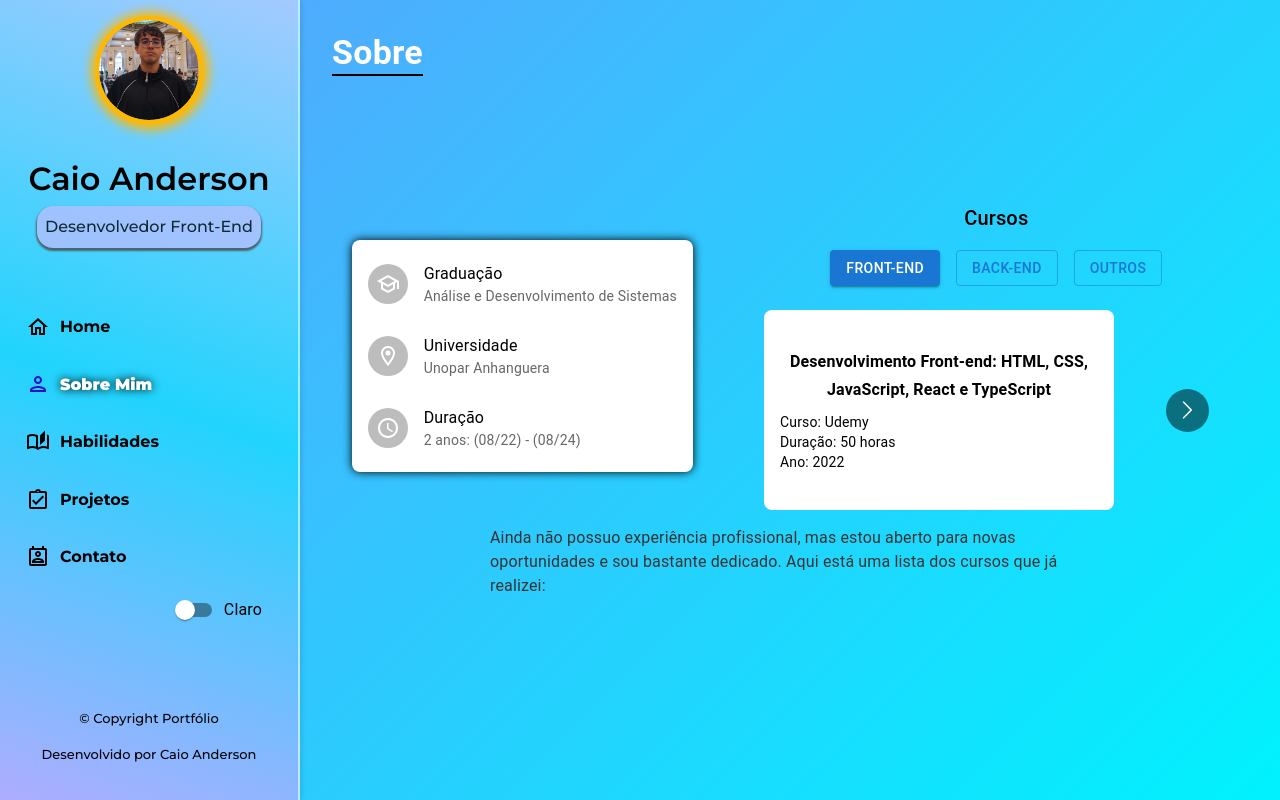
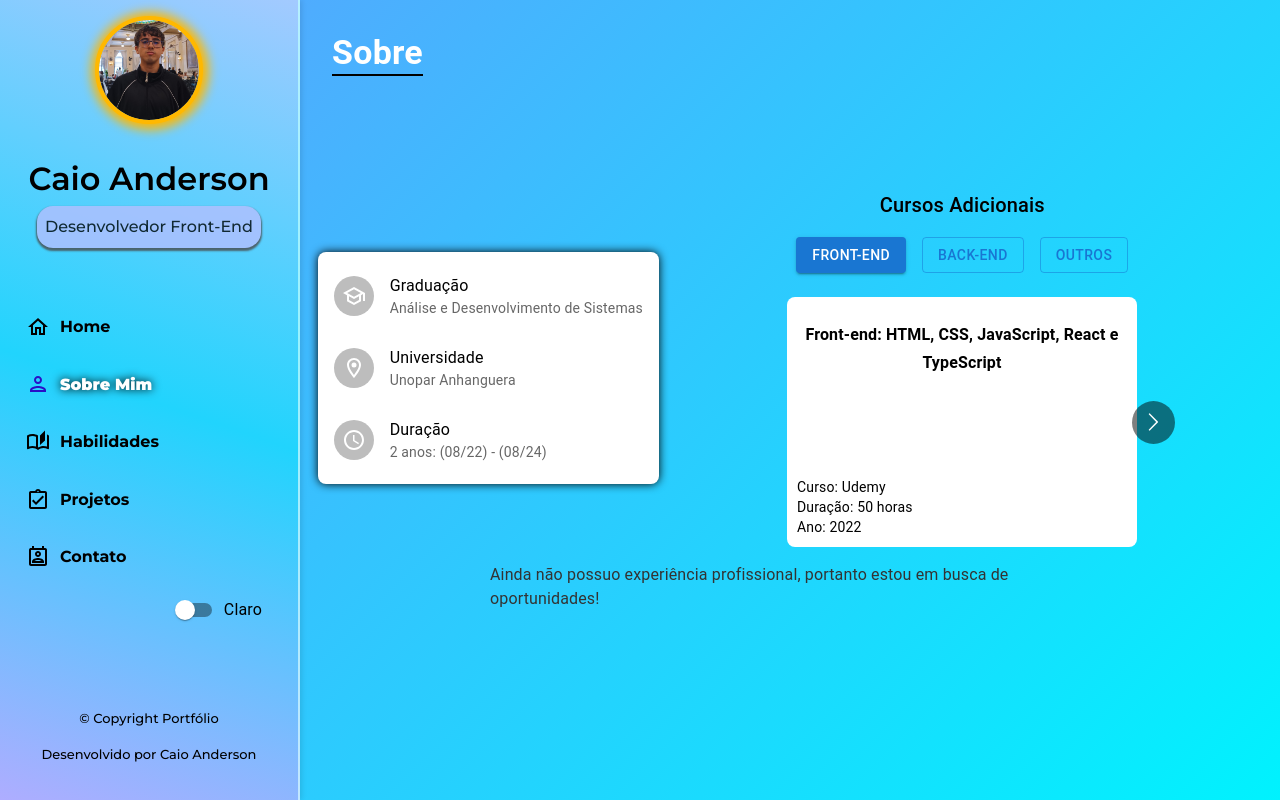
Before and after one commit to CaiooAnderson/CSS-training, a React (Create React App) app in the folder meu-portfolio/: page / in a window 1280 px wide. Both pictures are taken after a click on the button "Sobre Mim". Built offline with nearby package versions, Linux system fonts and the light colour scheme; the HTML template or start-up script is replaced by a standard one; a web font is replaced by a local one.

Commit message:
Carousel Adicionado ao About.js

```diff
--- a/meu-portfolio/package.json
+++ b/meu-portfolio/package.json
@@ -41,5 +41,8 @@
       "last 1 firefox version",
       "last 1 safari version"
     ]
+  },
+  "devDependencies": {
+    "@types/react": "^18.3.5"
   }
 }
--- a/meu-portfolio/src/components/About.js
+++ b/meu-portfolio/src/components/About.js
@@ -36,7 +36,7 @@ const About = () => {
             </Box>
                 <Slide direction='up' in={true} timeout={2000}>
                     <Typography variant='body1' sx={{ color: '#333', mt: 2, maxWidth: '600px', mx: 'auto' }}>
-                        Ainda não possuo experiência profissional, mas estou aberto para novas oportunidades e sou bastante dedicado. Aqui está uma lista dos cursos que já realizei:
+                        Ainda não possuo experiência profissional, portanto estou em busca de oportunidades!
                     </Typography>
                 </Slide>
             </Box>
--- a/meu-portfolio/src/components/Cursos.js
+++ b/meu-portfolio/src/components/Cursos.js
@@ -1,5 +1,5 @@
 import React, { useState } from 'react';
-import { Button, Box, Accordion, AccordionSummary, AccordionDetails, Typography } from '@mui/material';
+import { Button, Box, Typography } from '@mui/material';
 import Carousel from 'react-multi-carousel';
 import 'react-multi-carousel/lib/styles.css';
 
@@ -8,14 +8,14 @@ const Cursos = () => {
 
     const cursos = {
         'Front-End': [
-            {   nome: 'Desenvolvimento Front-end: HTML, CSS, JavaScript, React e TypeScript',
+            {   nome: 'Front-end: HTML, CSS, JavaScript, React e TypeScript',
                 curso: 'Udemy', duração: '50', year: '2022'
             },
             {   nome: 'HTML: Elementos para a criação de páginas Web',
                 curso: 'Fundação Bradesco', duração: '0', year: '2000' }
         ],
         'Back-End': [
-            {   nome: 'Python: Conhecimento básico ao intermediário com bibliotecas em Python',
+            {   nome: 'Python: Conhecimento básico ao intermediário',
                 curso: 'CVTI', duração: '40', year: '2023' },
             {   nome: 'Desenvolvimento Back-End com JavaScript e MongoDB',
                 curso: 'Alura', duração: '0', year: '2023' },
@@ -38,7 +38,7 @@ const Cursos = () => {
     const responsive = {
         desktop: {
           breakpoint: { max: 3000, min: 1024 },
-          items: 1,
+          items: 2,
           slidesToSlide: 1
         },
         tablet: {
@@ -54,8 +54,15 @@ const Cursos = () => {
       };
 
     return (
-        <Box sx={{ display: 'flex', alignItems: 'center', justifyContent: 'center', flexDirection: 'column', gap: 2 }}>
-            <Typography variant="h6" sx={{ textAlign: 'center' }}>Cursos</Typography>
+        <Box sx={{
+            width: '600px',
+            display: 'flex',
+            alignItems: 'center',
+            justifyContent: 'center',
+            flexDirection: 'column',
+            gap: 2
+            }}>
+            <Typography variant="h6" sx={{ textAlign: 'center' }}>Cursos Adicionais</Typography>
             <Box sx={{ display: 'flex', flexDirection: 'row', gap: 2, mb: 1 }}>
                 <Button variant={filter === 'Front-End' ? 'contained' : 'outlined'} onClick={() => setFilter('Front-End')}>
                     Front-End
@@ -67,14 +74,52 @@ const Cursos = () => {
                     Outros
                 </Button>
             </Box>
-            <Box sx={{ maxWidth: '464px', width: '100%', flexDirection: 'column' }}>
-                <Carousel responsive={responsive}>
+            <Box sx={{ position: 'relative', maxWidth: '464px', width: '90%', flexDirection: 'column' }}>
+                <Carousel className='carousel' responsive={responsive} ssr={true} containerClass="carousel-container">
                     {cursos[filter].map((object, index) => (
-                        <Box key={filter + index} sx={{ bgcolor: 'background.paper', borderRadius: '8px', textAlign: 'center', width: '90%', maxWidth: '350px', height: '200px', display: 'flex', flexDirection: 'column', justifyContent: 'center', whiteSpace: 'normal', overflow: 'hidden', p: 2 }}>
-                            <Typography variant="subtitle1" sx={{ fontWeight: 'bold', mb: 1, textOverflow: 'ellipsis', overflow: 'hidden' }}>{object.nome}</Typography>
-                            <Typography variant="body2" sx={{ textAlign: 'left' }}>Curso: {object.curso}</Typography>
-                            <Typography variant="body2" sx={{ textAlign: 'left' }}>Duração: {object.duração} horas</Typography>
-                            <Typography variant="body2" sx={{ textAlign: 'left' }}>Ano: {object.year}</Typography>
+                        <Box className='curso-container' key={filter + index} sx={{
+                            borderRadius: '8px',
+                            width: '90%',
+                            maxWidth: '350px',
+                            height: '250px',
+                            display: 'flex',
+                            flexDirection: 'column',
+                            whiteSpace: 'normal',
+                            overflow: 'hidden',
+                            pt: 2,
+                            position: 'relative'
+                            }}>
+                            <Box className='curso-title' sx={{
+                                display: 'flex',
+                                flexDirection: 'column',
+                                justifyContent: 'flex-start',
+                                flexGrow: 1,
+                                m: 1
+                                }}>
+                                <Typography variant="subtitle1" sx={{
+                                    fontWeight: 'bold',
+                                    textAlign: 'center',
+                                    mb: 2,
+                                    overflow: 'hidden',
+                                    textOverflow: 'ellipsis'
+                                    }}>
+                                        {object.nome}
+                                </Typography>
+                            </Box>
+                            <Box className='curso-footer' sx={{
+                                position: 'absolute',
+                                bottom: 0,
+                                left: 0,
+                                paddingBottom: '10px',
+                                paddingLeft: '10px',
+                                display: 'flex',
+                                flexDirection: 'column',
+                                width: '100%'
+                                }}>
+                                <Typography variant="body2" sx={{ textAlign: 'left' }}>Curso: {object.curso}</Typography>
+                                <Typography variant="body2" sx={{ textAlign: 'left' }}>Duração: {object.duração} horas</Typography>
+                                <Typography variant="body2" sx={{ textAlign: 'left' }}>Ano: {object.year}</Typography>
+                            </Box>
                         </Box>
                     ))}
                 </Carousel>
--- a/meu-portfolio/src/styles.css
+++ b/meu-portfolio/src/styles.css
@@ -338,3 +338,15 @@ ul, ol {
 }
 
 /* HOME */
+
+
+/* ABOUT */
+
+.curso-container {
+  background-color: #fff;
+}
+
+.carousel li {
+  display: flex;
+  justify-content: space-around;
+}
```
Also changed, not shown: 1 other file (tests, documents, lock files or other folders).
